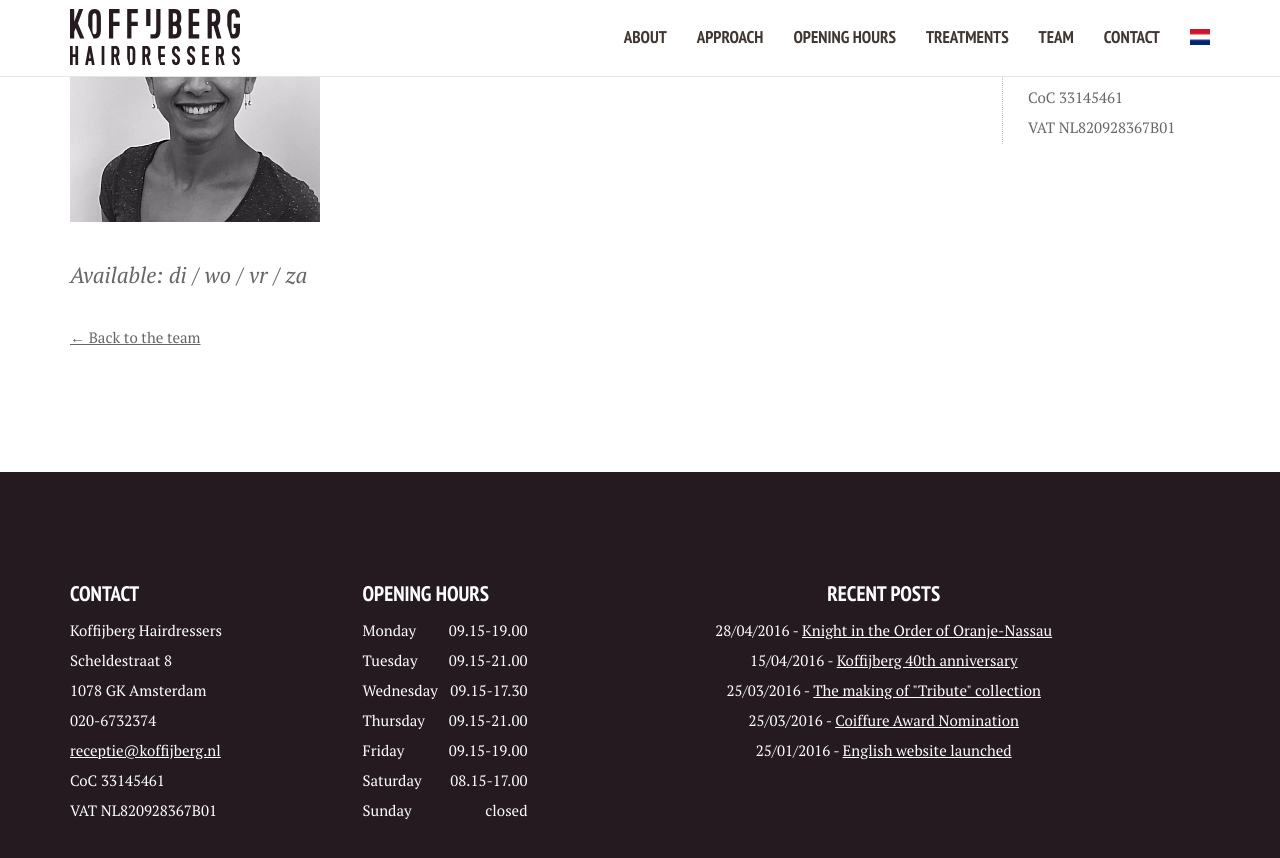
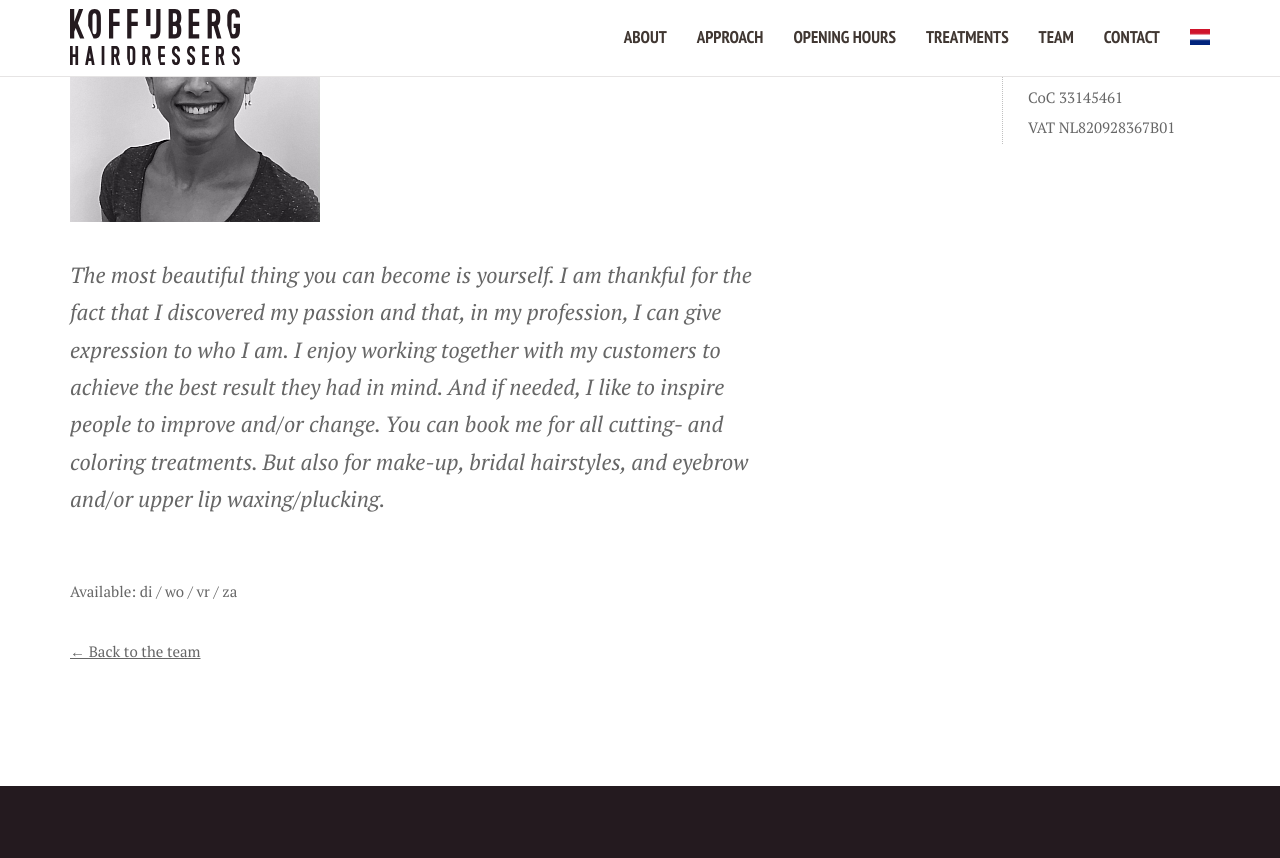
Before and after one commit to xuantiep/koffijberghairdressers, a Jekyll site: the page built from _members/bethlehem.md, in a window 1280 px wide and 900 px high, scrolled down 567 px. Shown: the top 858 px of the window. Built offline with Jekyll 4.4.1, drawn with Linux system fonts in a browser that asks for light colours.

Commit message:
Updated '/_members/bethlehem.md' via CloudCannon

```diff
--- a/_members/bethlehem.md
+++ b/_members/bethlehem.md
@@ -7,4 +7,6 @@ order: 9
 ---
 
 
-Available: di / wo / vr / za
+The most beautiful thing you can become is yourself. I am thankful for the fact that I discovered my passion and that, in my profession, I can give expression to who I am. I enjoy working together with my customers to achieve the best result they had in mind. And if needed, I like to inspire people to improve and/or change. You can book me for all cutting- and coloring treatments. But also for make-up, bridal hairstyles, and eyebrow and/or upper lip waxing/plucking.&nbsp;
+
+<br>Available: di / wo / vr / za
```
